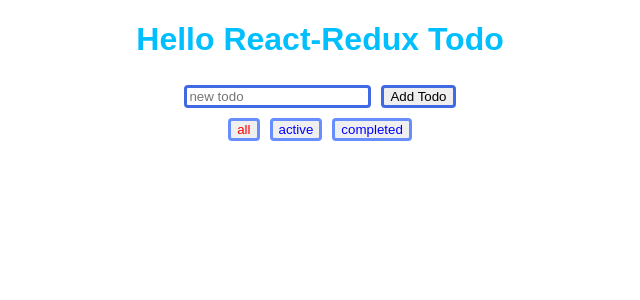
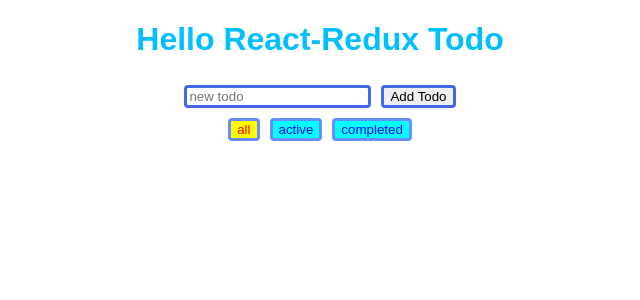
Before and after one commit to ENNA-Egor/react-redux-learn, a React (Create React App) app: page / in a window 1280 px wide. Shown: the top 300 px of the page, without its empty margins (320-960 px from the left). Built offline with nearby package versions, Linux system fonts and the light colour scheme.

Commit message:
Поигрался со стилями

```diff
--- a/src/modules/Flters.jsx
+++ b/src/modules/Flters.jsx
@@ -7,9 +7,9 @@
     const activeFilter = useSelector(selectActiveFilter);
     return (
         <div>
-            <button onClick={() => dispatch(setFilter('all'))} style={{color: activeFilter ==='all' ? 'red' : 'blue'}}>all</button>
-            <button onClick={() => dispatch(setFilter('active'))} style={{color: activeFilter ==='active' ? 'red' : 'blue'}}>active</button>
-            <button onClick={() => dispatch(setFilter('completed'))} style={{color: activeFilter ==='completed' ? 'red' : 'blue'}}>completed</button>
+            <button onClick={() => dispatch(setFilter('all'))} style={{color: activeFilter ==='all' ? 'red' : 'blue', backgroundColor: activeFilter ==='all' ? 'rgb(255, 255, 0)' : 'rgb(0, 255, 255)'}}>all</button>
+            <button onClick={() => dispatch(setFilter('active'))} style={{color: activeFilter ==='active' ? 'red' : 'blue', backgroundColor: activeFilter ==='active' ? 'rgb(255, 255, 0)' : 'rgb(0, 255, 255)'}}>active</button>
+            <button onClick={() => dispatch(setFilter('completed'))} style={{color: activeFilter ==='completed' ? 'red' : 'blue', backgroundColor: activeFilter ==='completed' ? 'rgb(255, 255, 0)' : 'rgb(0, 255, 255)'}}>completed</button>
         </div>
     )
 };
```
